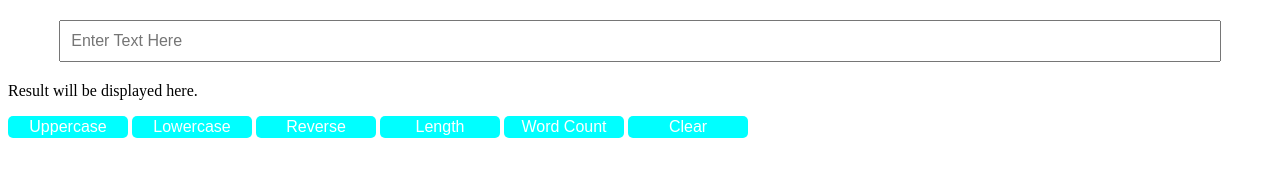
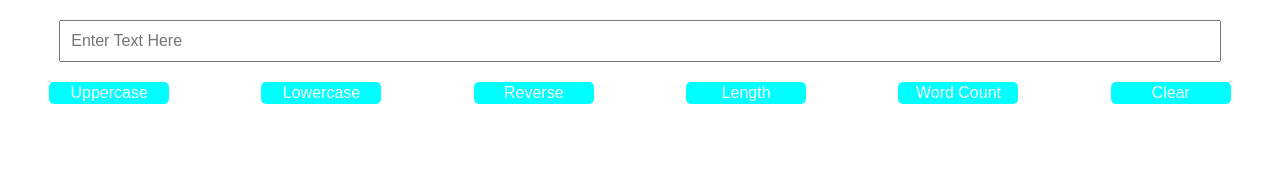
Before and after one commit to ShindePratikshaP/text-operation-tool, a plain HTML site: page index.html in a window 1280 px wide. Both pictures are taken after a click on the button "Uppercase". Drawn offline with Linux system fonts and the light colour scheme.

Commit message:
lowercase uppercase wordcount reverse function is created

```diff
--- a/index.html
+++ b/index.html
@@ -5,7 +5,7 @@
     <meta name="viewport" content="width=device-width, initial-scale=1.0">
     <title>Text Operation</title>
     <style>
-        .contaioner{
+        .container{
             display: flex;
             justify-content: space-around;
             flex-wrap: wrap;
@@ -39,7 +39,7 @@
     <div class="container">
         <button id="uppercase" class="btn" onclick="upperCase()">Uppercase</button>
         <button id="lowercase" class="btn" onclick="lowerCase()">Lowercase</button>
-        <button id="reverse" class="btn" onclick="reverse">Reverse</button>
+        <button id="reverse" class="btn" onclick="reverse()">Reverse</button>
         <button id="length" class="btn" onclick="textLength()">Length</button>
         <button id="wordCount" class="btn" onclick="wordCount()">Word Count</button>
         <button id="Clear" class="btn" onclick="clearText()">Clear</button>
@@ -50,14 +50,23 @@
         const result = document.getElementById("resultPara")
 
 
-        const upperCase = () => {};
-        const lowerCase = () => {};
-        const reverse = () => {};
+        const upperCase = () => {
+            result.innerText = inputElement.value.toUpperCase();
+        };
+        const lowerCase = () => {
+            result.innerText = inputElement.value.toLowerCase();
+        };
+        const reverse = () => {
+            result.innerText = inputElement.value.split("").reverse().join("");
+        };
         const textLength = () => {
             result.innerText = `Length : ${inputElement.value.length}`;
 
         };
-        const wordCount = () => {};
+        const wordCount = () => {
+            const words = inputElement.value.split(" ");
+            result.innerText = `Word Count : ${words.length}`;
+        };
         const clearText = () => {
             inputElement.value = "";
             result.innerText = "Result will be displayed here";
```
